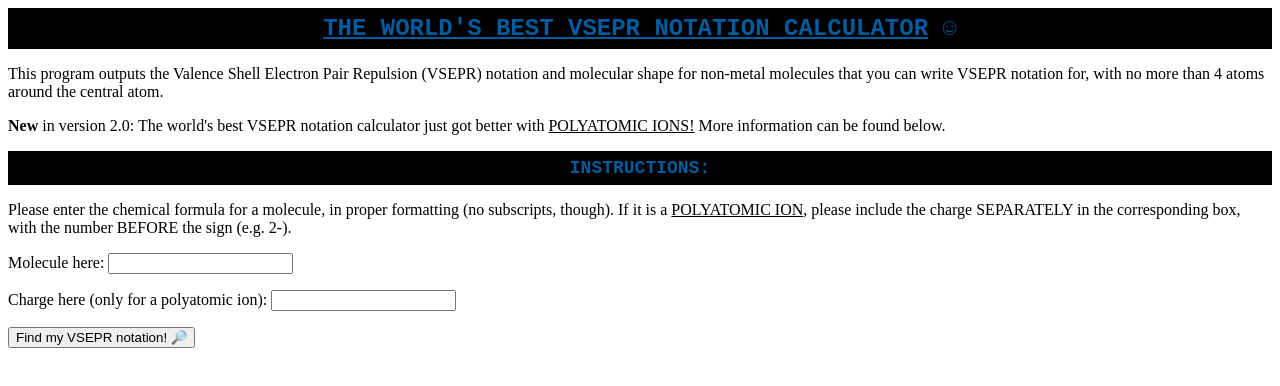
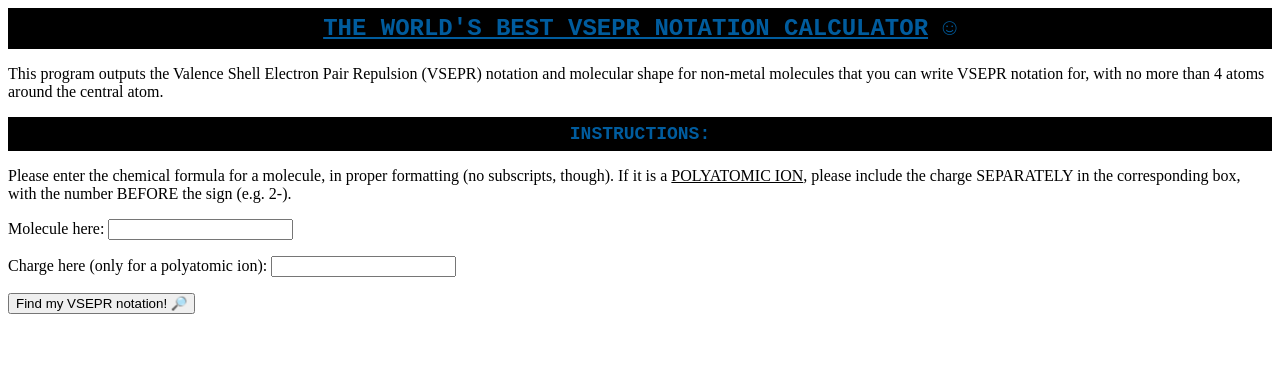
Before and after one commit to azka-siddiqui/vsepr-generator, a plain HTML site: page index.html in a window 1280 px wide. Drawn offline with Linux system fonts and the light colour scheme.

Commit message:
Update index.html

```diff
--- a/index.html
+++ b/index.html
@@ -68,7 +68,7 @@
     <body>
         <div class = 'rainbow'><font size = '5' face = 'courier new'><b><u>THE WORLD'S BEST VSEPR NOTATION CALCULATOR</u></b> &#9786;</font></div>
         <p>This program outputs the Valence Shell Electron Pair Repulsion (VSEPR) notation and molecular shape for non-metal molecules that you can write VSEPR notation for, with no more than 4 atoms around the central atom.</p>
-        <p><b>New</b> in version 2.0: The world's best VSEPR notation calculator just got better with <u>POLYATOMIC IONS!</u> More information can be found below.</p>
+
         <b><div class = 'rainbow'><font size = '4' face = 'courier new'>INSTRUCTIONS:</font></div></b>
         <p>Please enter the chemical formula for a molecule, in proper formatting (no subscripts, though). If it is a <u>POLYATOMIC ION</u>, please include the charge SEPARATELY in the corresponding box, with the number BEFORE the sign (e.g. 2-).</p>
         <p>Molecule here: <input id = 'molecule'></p>
```
